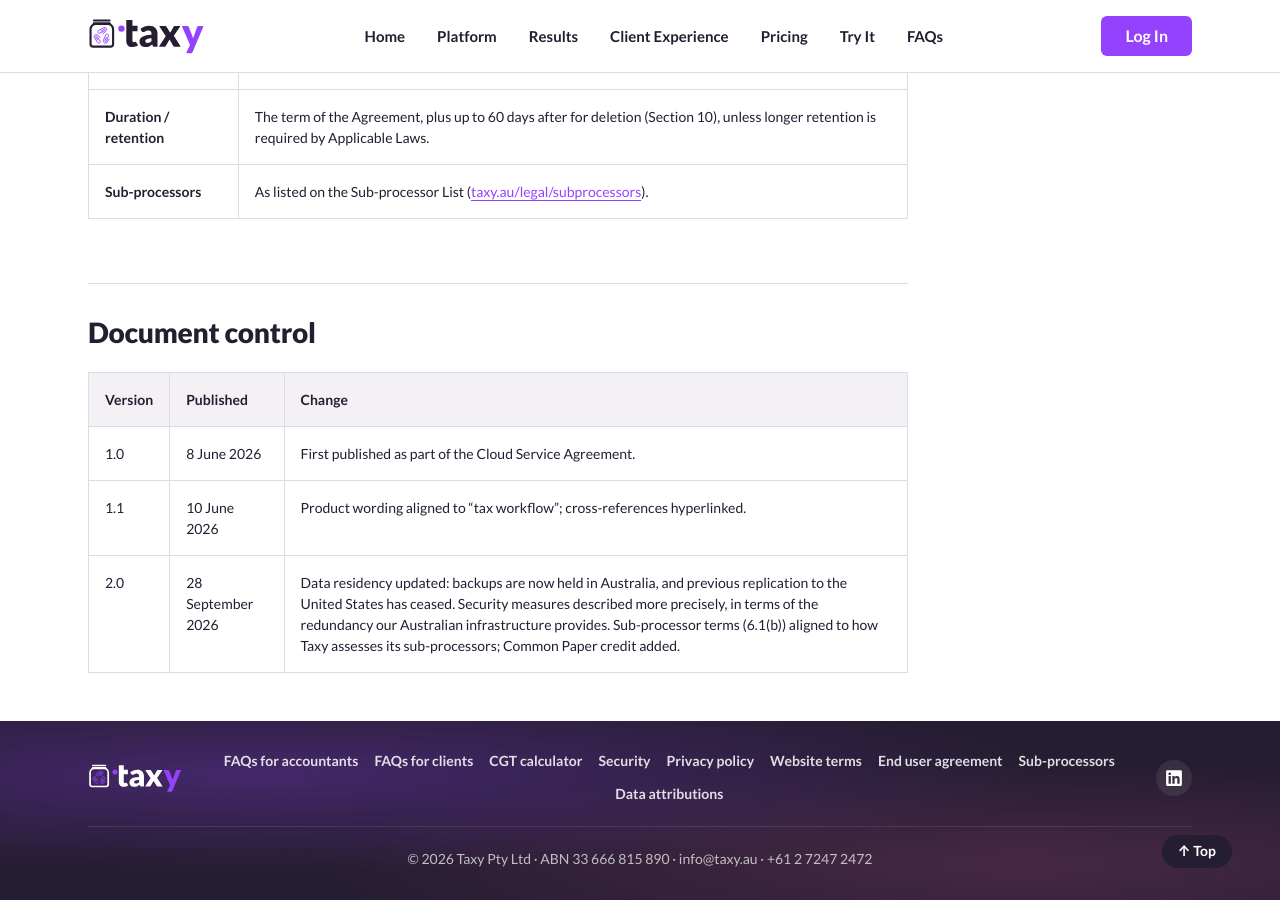
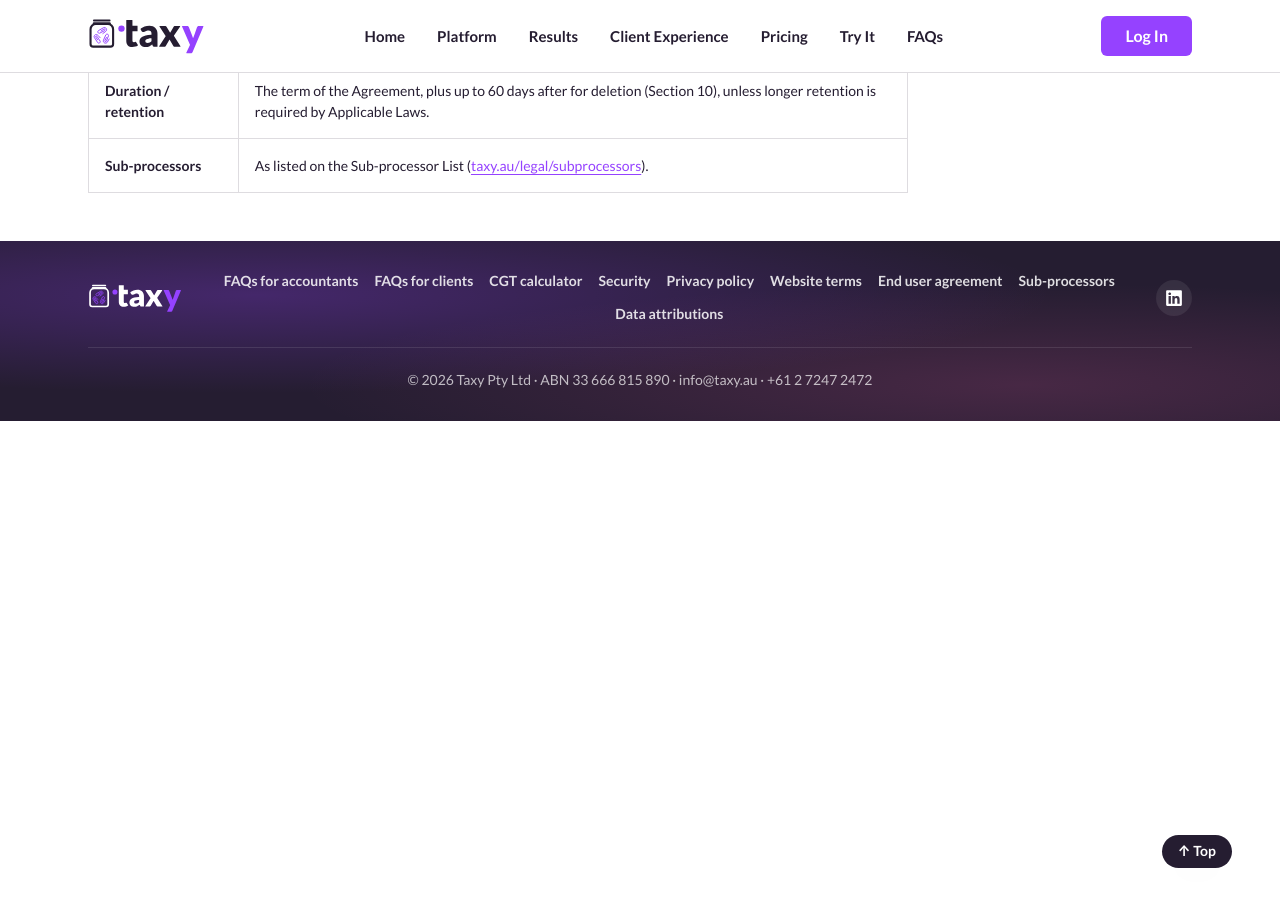
Before and after one commit to taxy-au/taxy-website, a Jekyll site: the page built from legal/dpa.md, in a window 1280 px wide and 900 px high, scrolled down 9056 px. Built offline with Jekyll 4.4.1, drawn with Linux system fonts in a browser that asks for light colours.

Commit message:
The DPA drops its version table
Published legal pages carry only Last updated (Amanda, 2026-09-29).

Co-Authored-By: Claude Opus 5.5 <noreply@anthropic.com>

```diff
--- a/legal/dpa.md
+++ b/legal/dpa.md
@@ -300,13 +300,3 @@ is available to the Customer on request.
 | **Frequency** | Continuous, for the duration of the Agreement. |
 | **Duration / retention** | The term of the Agreement, plus up to 60 days after for deletion (Section 10), unless longer retention is required by Applicable Laws. |
 | **Sub-processors** | As listed on the Sub-processor List ([taxy.au/legal/subprocessors](/legal/subprocessors/)). |
-
----
-
-## Document control
-
-| Version | Published | Change |
-|---|---|---|
-| 1.0 | 8 June 2026 | First published as part of the Cloud Service Agreement. |
-| 1.1 | 10 June 2026 | Product wording aligned to "tax workflow"; cross-references hyperlinked. |
-| 2.0 | 28 September 2026 | Data residency updated: backups are now held in Australia, and previous replication to the United States has ceased. Security measures described more precisely, in terms of the redundancy our Australian infrastructure provides. Sub-processor terms (6.1(b)) aligned to how Taxy assesses its sub-processors; Common Paper credit added. |
```
